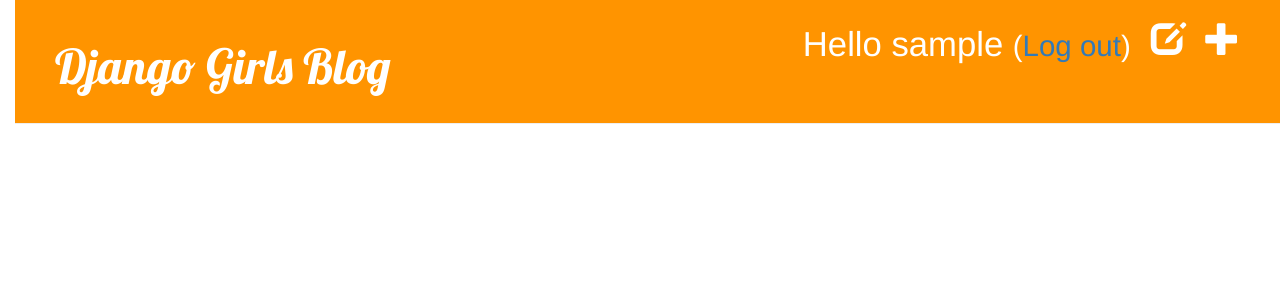
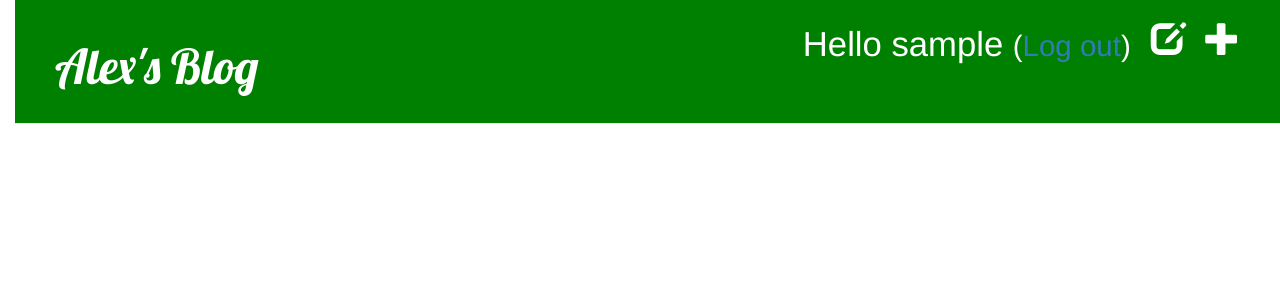
Before and after one commit to alexted/my-first-blog, a Django app: a page that uses blog/templates/blog/base.html in a window 1280 px wide. Shown: the top 300 px of the page. Run offline with Django 3.2, Linux system fonts and the light colour scheme; the visitor is signed in with stand-in values (Sample User, id 1); data that the repository does not hold is empty; some libraries are stand-ins or nearby versions.

Commit message:
Final cusomization.

```diff
--- a/blog/static/css/blog.css
+++ b/blog/static/css/blog.css
@@ -8,7 +8,7 @@ body {
 }
 
 .page-header {
-    background-color: #ff9400;
+    background-color: green;
     margin-top: 0;
     padding: 20px 20px 20px 40px;
 }
--- a/blog/templates/blog/base.html
+++ b/blog/templates/blog/base.html
@@ -1,7 +1,7 @@
 {% load staticfiles %}
 <html>
     <head>
-        <title>Django Girls blog</title>
+        <title>Alex's blog</title>
         <link rel="stylesheet" href="//maxcdn.bootstrapcdn.com/bootstrap/3.2.0/css/bootstrap.min.css">
         <link rel="stylesheet" href="//maxcdn.bootstrapcdn.com/bootstrap/3.2.0/css/bootstrap-theme.min.css">
         <link href='//fonts.googleapis.com/css?family=Lobster&subset=latin,latin-ext' rel='stylesheet' type='text/css'>
@@ -16,7 +16,7 @@
     {% else %}
         <a href="{% url 'login' %}" class="top-menu"><span class="glyphicon glyphicon-lock"></span></a>
     {% endif %}
-    <h1><a href="/">Django Girls Blog</a></h1>
+    <h1><a href="/">Alex's Blog</a></h1>
 </div>
     <div class="content container">
         <div class="row">
```
